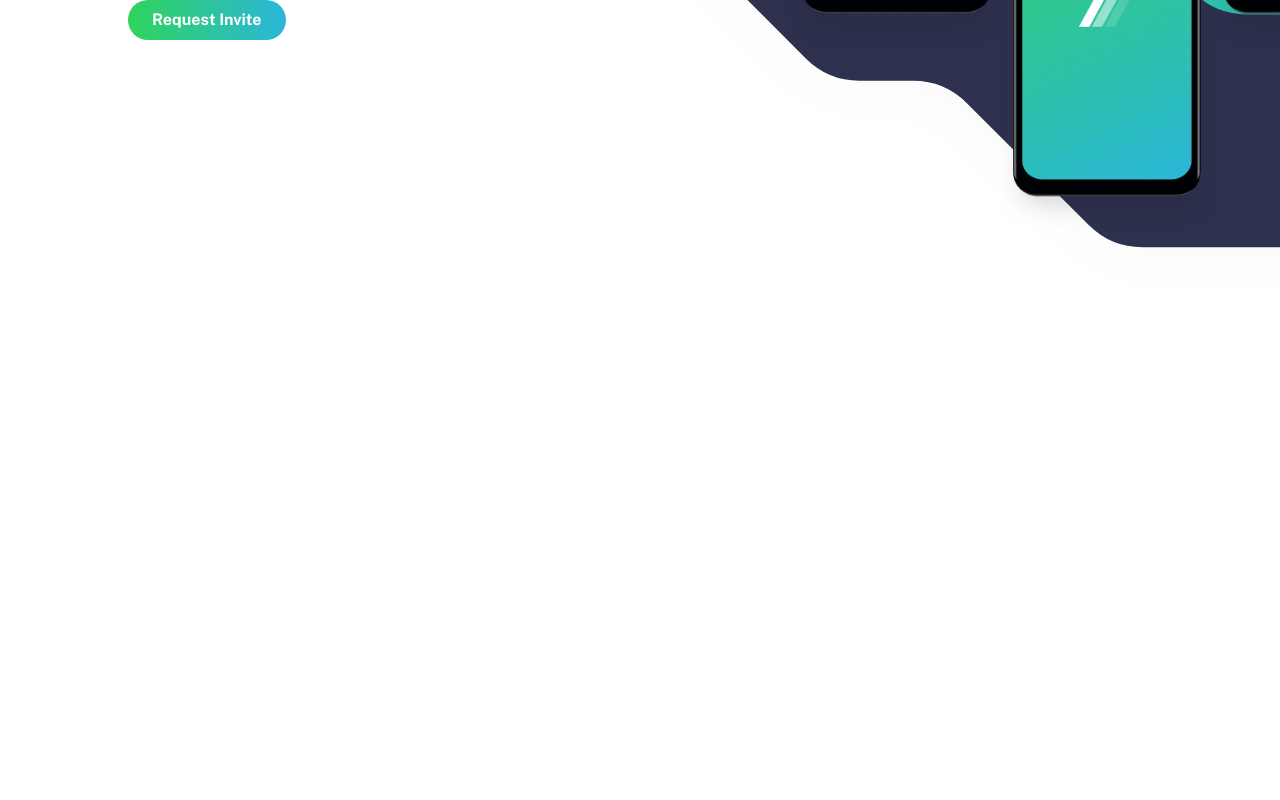
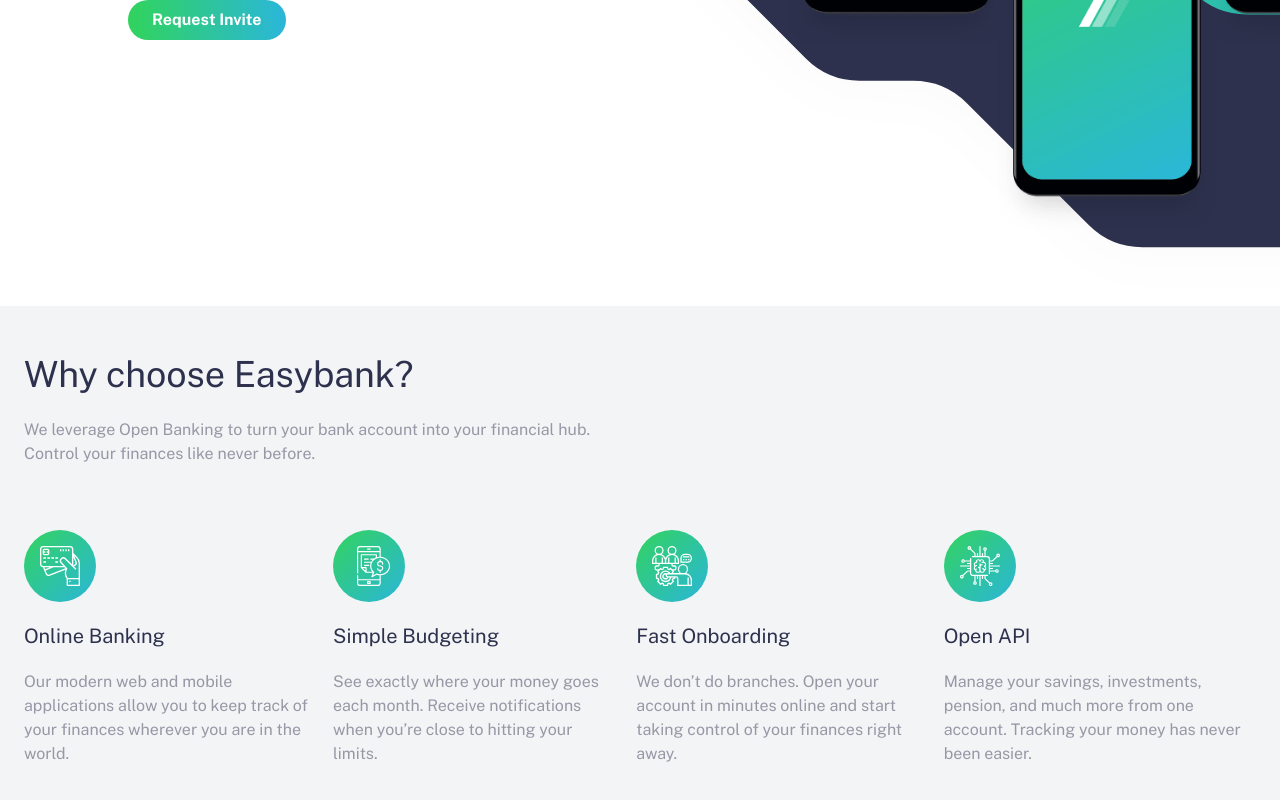
Before and after one commit to abdelrazek-alaa/Easybank-landing-page, a React (Create React App) app: page / in a window 1280 px wide. Shown: the part 550-1350 px from the top of the page. Before the commit the page ends 920 px from the top, so only its background shows below. Built offline with nearby package versions, Linux system fonts and the light colour scheme.

Commit message:
features section

```diff
--- a/src/components/App.js
+++ b/src/components/App.js
@@ -1,11 +1,14 @@
 import Header from "./Header";
 import Intro from "./Intro";
+import Features from "./Features";
 function App() {
   return (
     <div className="font-public-sans">
       <Header />
       <Intro />
-      <div className="container mx-auto p-8 space-y-5"></div>
+      <div className="container mx-auto space-y-5">
+        <Features />
+      </div>
     </div>
   );
 }
--- /dev/null
+++ b/src/components/Features.js
@@ -0,0 +1,32 @@
+import { data } from "../data";
+
+export default function Features() {
+  return (
+    <div className="bg-light-grayish-blue text-center md:text-left my-14 md:my-0 py-12 px-6">
+      {/* heading text */}
+      <div className="space-y-6 mb-8">
+        <h1 className="text-dark-blue text-4xl">
+          {data.advantages.headingText}
+        </h1>
+        <p className="text-grayish-blue">
+          <span>{data.advantages.paragraph1}</span>
+          <br className="hidden sm:inline" />
+          <span>{data.advantages.paragraph2}</span>
+        </p>
+      </div>
+      {/* features */}
+      <div className="flex flex-col md:flex-row md:gap-x-6 md:flex-wrap lg:flex-nowrap md:justify-center">
+        {data.advantages.features.map((feature) => (
+          <div
+            key={feature.headingText}
+            className="mt-8 space-y-5 md:basis-2/5 lg:basis-auto"
+          >
+            <img src={feature.img} className="mx-auto md:mx-0" alt="feature" />
+            <h3 className="text-xl text-dark-blue">{feature.headingText}</h3>
+            <p className="text-grayish-blue">{feature.paragraph}</p>
+          </div>
+        ))}
+      </div>
+    </div>
+  );
+}
--- a/src/data.js
+++ b/src/data.js
@@ -22,8 +22,8 @@
   },
   advantages: {
     headingText: "Why choose Easybank?",
-    paragraph: `  We leverage Open Banking to turn your bank account into your financial hub. Control
-  your finances like never before.`,
+    paragraph1: `We leverage Open Banking to turn your bank account into your financial hub.`,
+    paragraph2: `Control your finances like never before.`,
     features: [
       {
         headingText: "Online Banking",
```
